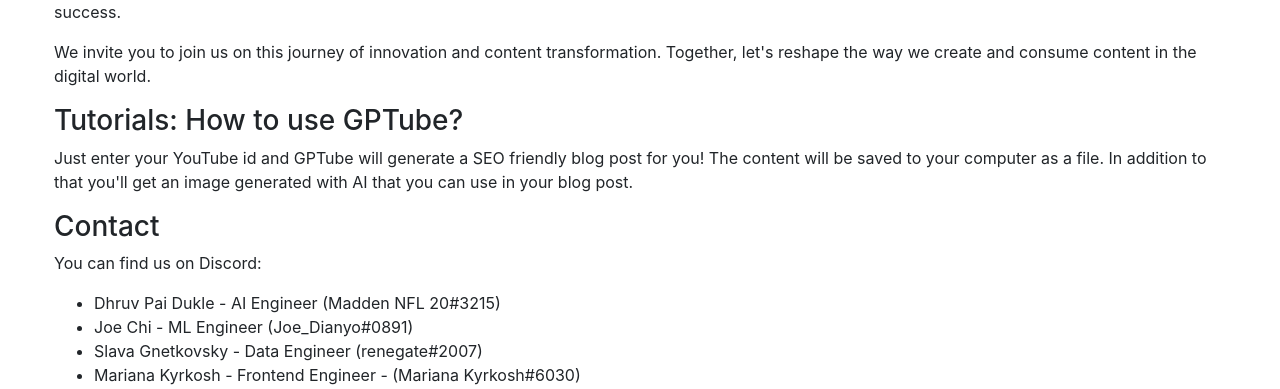
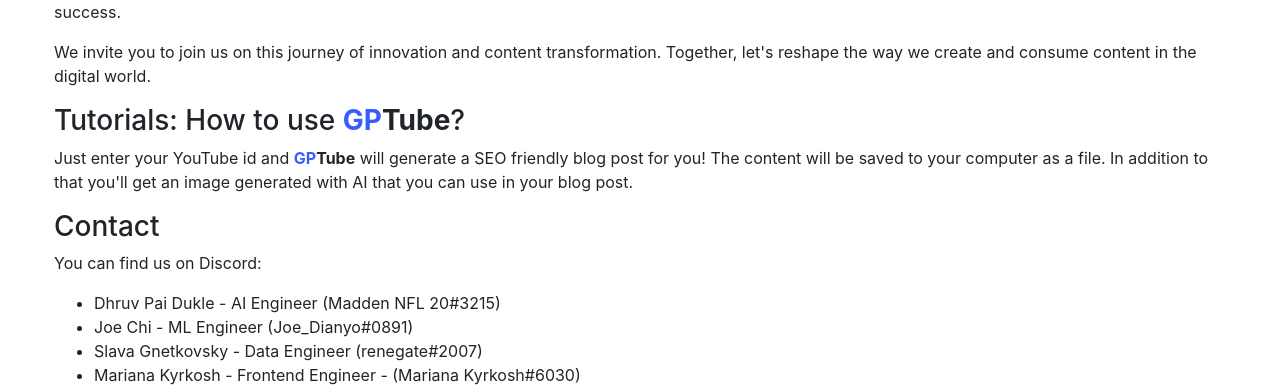
Before and after one commit to ho-cyber/GPTUBE-TEAM, a Flask app: page / in a window 1280 px wide. Shown: the part 1784-2173 px from the top of the page. Run offline with Flask 3, Linux system fonts and the light colour scheme.

Commit message:
Styling fixes

```diff
--- a/templates/index.html
+++ b/templates/index.html
@@ -70,8 +70,8 @@
           <h4>Our Commitment</h4>
           <p>Our commitment is to provide you with a seamless, efficient, and valuable tool that supports your content creation process. We continually improve and update our AI algorithms to ensure we deliver the best service. Your feedback is our roadmap to development, and your satisfaction is our ultimate success.</p>
           <p>We invite you to join us on this journey of innovation and content transformation. Together, let's reshape the way we create and consume content in the digital world.</p>
-          <h3 id="tutorials">Tutorials: How to use GPTube?</h3>
-          <p>Just enter your YouTube id and GPTube will generate a SEO friendly blog post for you! The content will be saved to your computer as a file. In addition to that you'll get an image generated with AI that you can use in your blog post.</p>
+          <h3 id="tutorials">Tutorials: How to use <b><span class="highlight">GP</span>Tube</b>?</h3>
+          <p>Just enter your YouTube id and <b><span class="highlight">GP</span>Tube</b> will generate a SEO friendly blog post for you! The content will be saved to your computer as a file. In addition to that you'll get an image generated with AI that you can use in your blog post.</p>
           <h3 id="contact">Contact</h3>
           <p>
             You can find us on Discord:
```
